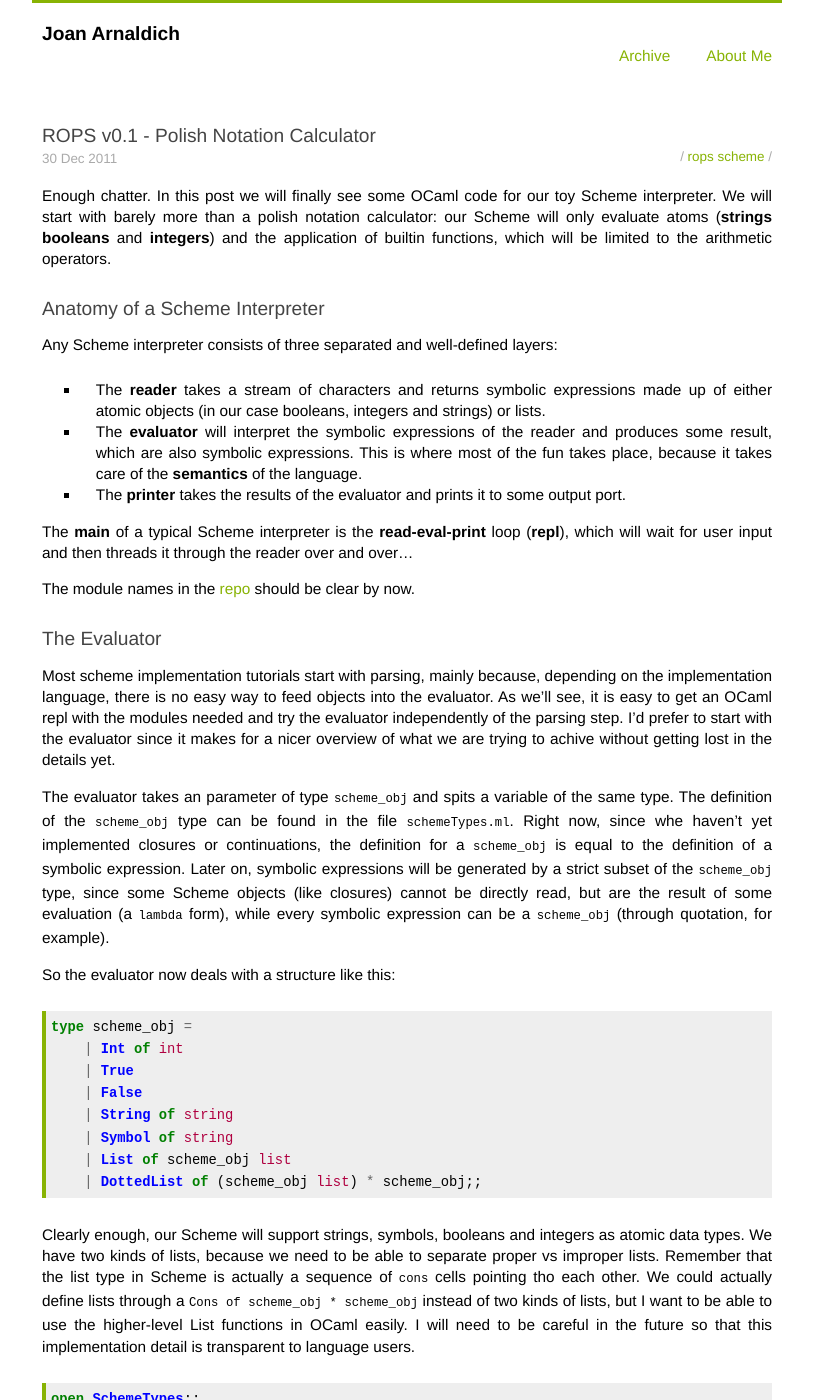
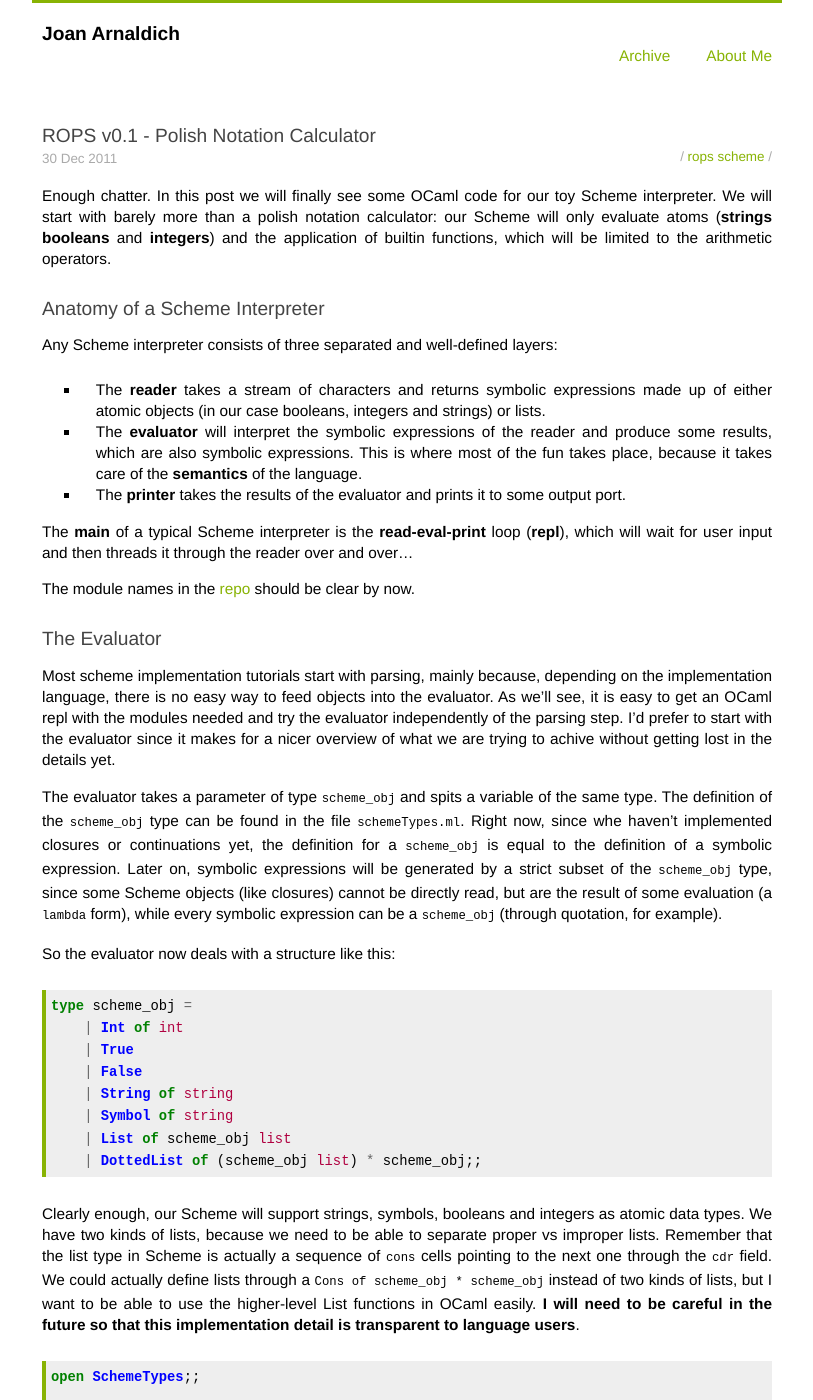
Before and after one commit to jarnaldich/jarnaldich.github.com, a Jekyll site: the page built from _posts/2011-12-30-rops-1-pncalc.markdown, in a window 1280 px wide and 1400 px high. Shown: the whole window, without its empty margins (233-1046 px from the left). Built offline with Jekyll 4.4.1, drawn with Linux system fonts in a browser that asks for light colours; comment, search, counter and statistics services are not loaded; some of the changed text lies outside the part shown.

Commit message:
Revision

```diff
--- a/_posts/2011-12-30-rops-1-pncalc.markdown
+++ b/_posts/2011-12-30-rops-1-pncalc.markdown
@@ -20,7 +20,7 @@
   expressions made up of either atomic objects (in our case booleans,
   integers and strings) or lists.
 - The _evaluator_ will interpret the symbolic expressions of the
-  reader and produces some result, which are also symbolic
+  reader and produce some results, which are also symbolic
   expressions. This is where most of the fun takes place, because it
   takes care of the _semantics_ of the language.
 - The _printer_ takes the results of the evaluator and prints it to
@@ -44,10 +44,10 @@
 evaluator since it makes for a nicer overview of what we are trying to
 achive without getting lost in the details yet.
 
-The evaluator takes an parameter of type `scheme_obj` and spits a
+The evaluator takes a parameter of type `scheme_obj` and spits a
 variable of the same type. The definition of the `scheme_obj` type can
 be found in the file `schemeTypes.ml`. Right now, since whe haven't
-yet implemented closures or continuations, the definition for a
+implemented closures or continuations yet, the definition for a
 `scheme_obj` is equal to the definition of a symbolic expression.
 Later on, symbolic expressions will be generated by a strict subset of
 the `scheme_obj` type, since some Scheme objects (like closures)
@@ -72,11 +72,11 @@
 integers as atomic data types. We have two kinds of lists, because we
 need to be able to separate proper vs improper lists. Remember that
 the list type in Scheme is actually a sequence of `cons` cells
-pointing tho each other. We could actually define lists through a
-`Cons of scheme_obj * scheme_obj` instead of two kinds of lists, but I
-want to be able to use the higher-level List functions in OCaml
-easily. I will need to be careful in the future so that this
-implementation detail is transparent to language users.
+pointing to the next one through the `cdr` field. We could actually
+define lists through a `Cons of scheme_obj * scheme_obj` instead of
+two kinds of lists, but I want to be able to use the higher-level List
+functions in OCaml easily. _I will need to be careful in the future so
+that this implementation detail is transparent to language users_.
 
 {% highlight ocaml %}
 open SchemeTypes;;
@@ -112,7 +112,7 @@
 an _applicative order_ language: parameters will be evaluated _before_
 applying the function.
 
-A special form is then whatever form that needs to evaluate its params
+A _special form_ is then whatever form that needs to evaluate its params
 in different way. The only special form so far is the `if` branch:
 depending on the condition evaluation result, only _one_ of the two
 branches will be evaluated.
@@ -143,6 +143,15 @@
 eval (List [Symbol "+"; Int 3; Int 1; Int 2]);; (* => 6 *)
 {% endhighlight %}
 
+If not clear enough, the above is what the reader will return once
+it's implemented and passed the following stream of characters
+(Scheme code):
+
+{% highlight scheme %}
+(if #t 1 2)
+(+ 3 1 2)
+{% endhighlight %}
+
 Conclusion
 ==========
 
```
Also changed, not shown: other parts of _posts/2011-12-30-rops-1-pncalc.markdown (+1 -1 lines).
